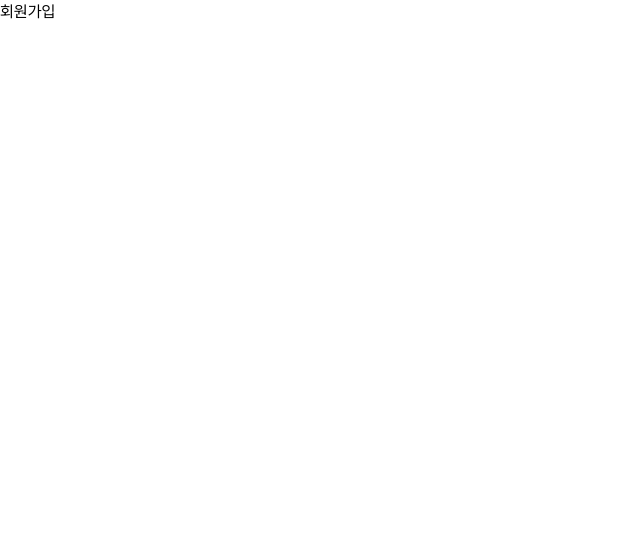
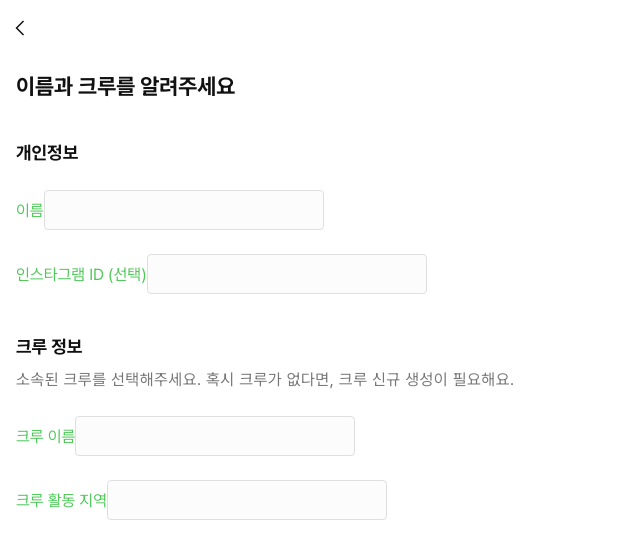
Before and after one commit to Born-toRun/client, a Next.js app: page /signup in a window 1280 px wide. Shown: the top 558 px of the page, without its empty margins (0-640 px from the left). Built offline with nearby package versions, Linux system fonts and the light colour scheme.

Commit message:
회원가입 페이지를 생성하고 기본 태그를 추가한다
회원가입 페이지의 기본적인 UI 레이아웃을 세팅했습니다.

```diff
--- a/src/features/signup/index.tsx
+++ b/src/features/signup/index.tsx
@@ -1,5 +1,41 @@
-'use client';
+import Input from "@/components/Input";
+import ChevronBackIcon from "@/icons/chevron-back-icon.svg";
 
 export default function Signup() {
-  return <section>회원가입</section>;
+  return (
+    <main>
+      <header className="flex items-center justify-between h-[56px] p-2">
+        <button>
+          <ChevronBackIcon />
+        </button>
+        <h1></h1>
+        <button></button>
+      </header>
+      <section className="px-4">
+        <div className="py-4 mb-6 title-xl text-secondary-900">
+          이름과 크루를 알려주세요
+        </div>
+        <div className="flex flex-col gap-6 mb-10">
+          <p className="title-lg text-secondary-900">개인정보</p>
+          <Input label="이름" variants="default" inputSize="md" />
+          <Input
+            label="인스타그램 ID (선택)"
+            variants="default"
+            inputSize="md"
+          />
+        </div>
+        <div>
+          <p className="mb-2 title-lg text-secondary-900">크루 정보</p>
+          <p className="mb-6 body-lg text-secondary-200">
+            소속된 크루를 선택해주세요. 혹시 크루가 없다면, 크루 신규 생성이
+            필요해요.
+          </p>
+          <div className="flex flex-col gap-6">
+            <Input label="크루 이름" variants="default" inputSize="md" />
+            <Input label="크루 활동 지역" variants="default" inputSize="md" />
+          </div>
+        </div>
+      </section>
+    </main>
+  );
 }
```
